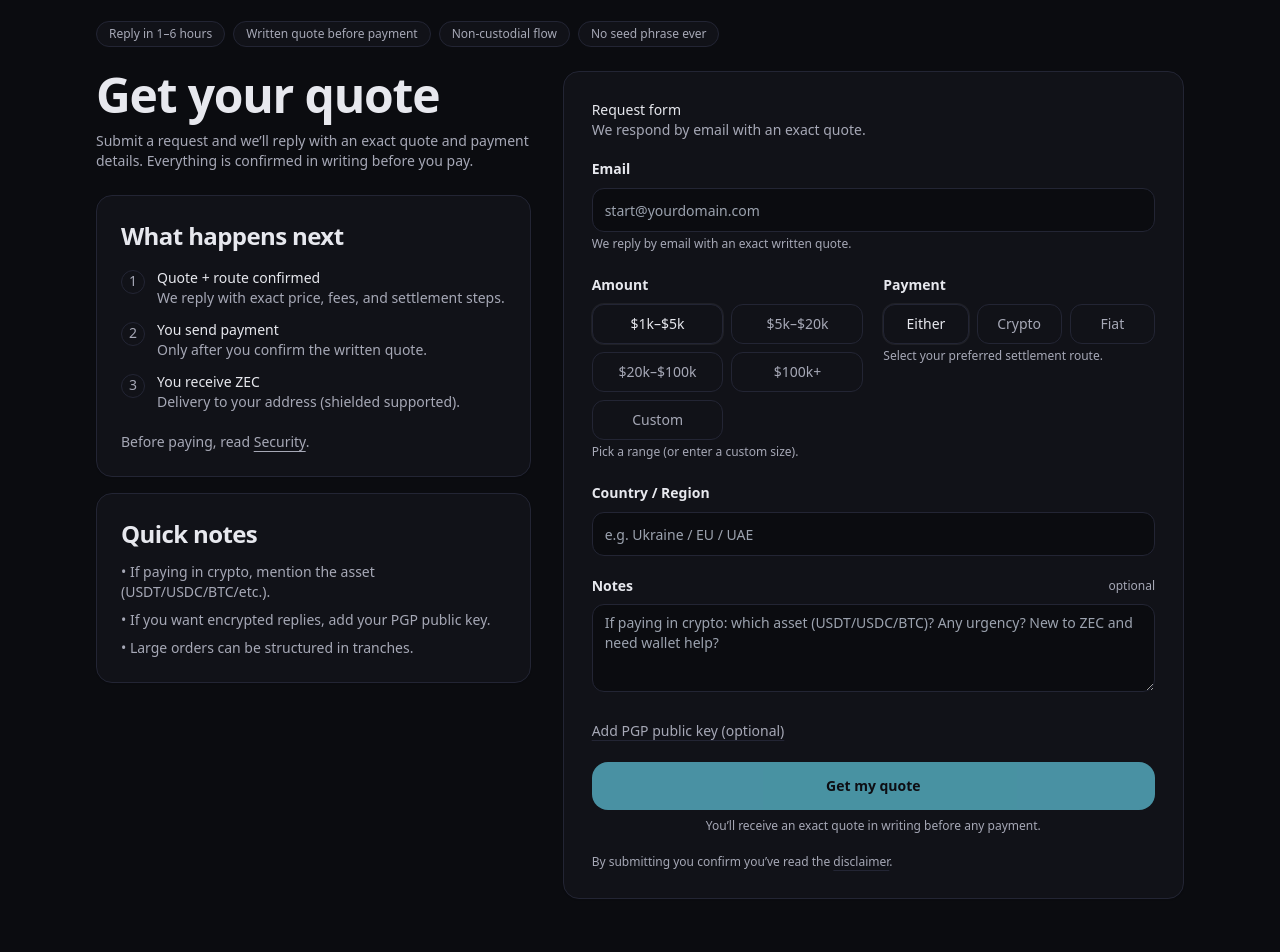
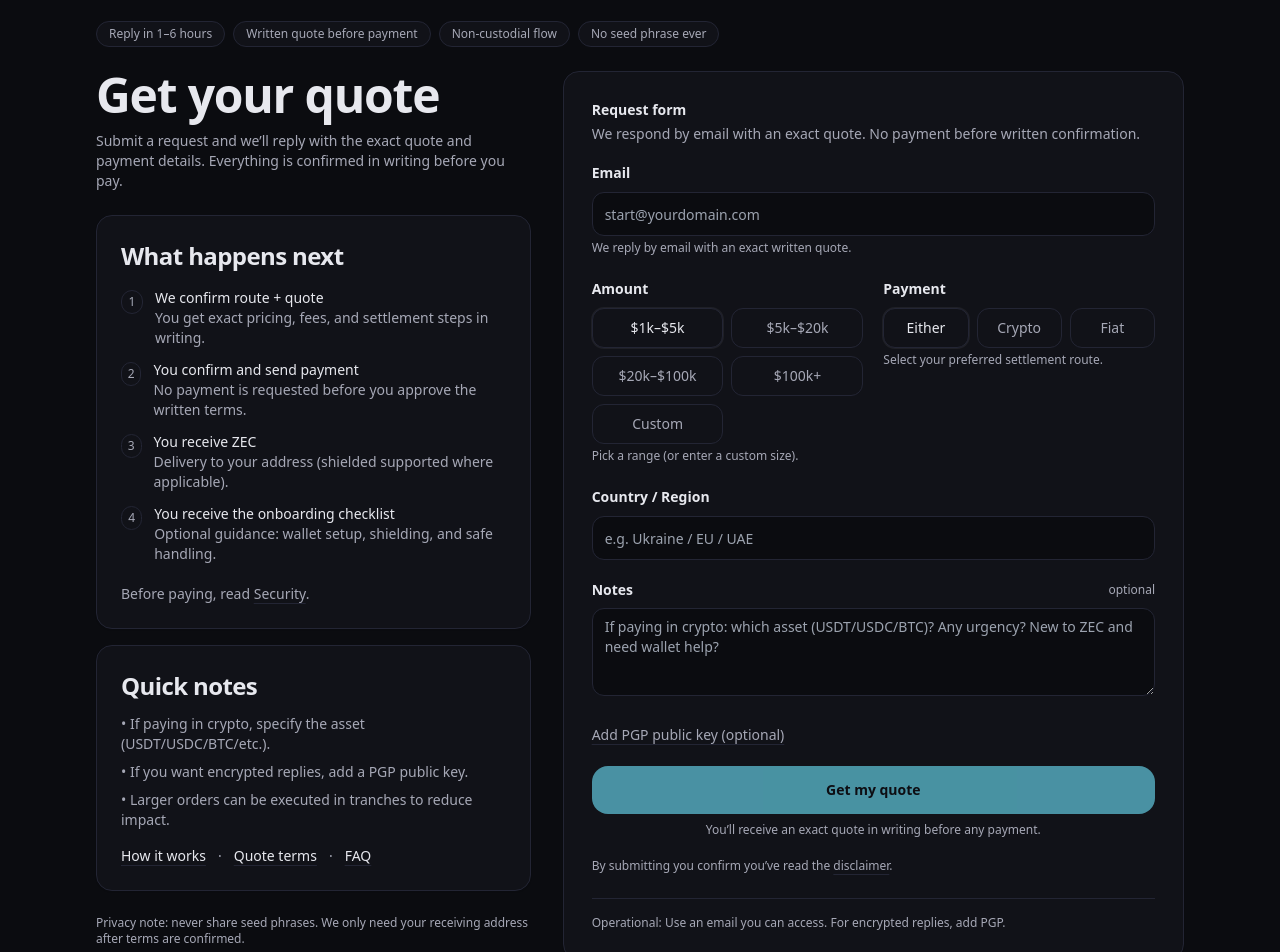
Before and after one commit to Gatsby01k/zcash-ventures, a Next.js app: page /start in a window 1280 px wide. Shown: the part 100-1052 px from the top of the page. Built offline with nearby package versions, Linux system fonts and the light colour scheme.

Commit message:
Update page.tsx

```diff
--- a/app/start/page.tsx
+++ b/app/start/page.tsx
@@ -11,14 +11,28 @@ const CHIPS = [
 ];
 
 const NEXT = [
-  { t: "Quote + route confirmed", d: "We reply with exact price, fees, and settlement steps." },
-  { t: "You send payment", d: "Only after you confirm the written quote." },
-  { t: "You receive ZEC", d: "Delivery to your address (shielded supported)." },
+  {
+    t: "We confirm route + quote",
+    d: "You get exact pricing, fees, and settlement steps in writing.",
+  },
+  {
+    t: "You confirm and send payment",
+    d: "No payment is requested before you approve the written terms.",
+  },
+  {
+    t: "You receive ZEC",
+    d: "Delivery to your address (shielded supported where applicable).",
+  },
+  {
+    t: "You receive the onboarding checklist",
+    d: "Optional guidance: wallet setup, shielding, and safe handling.",
+  },
 ];
 
 export default function StartPage() {
   return (
     <Container className="py-10 md:py-14">
+      {/* Chips */}
       <div className="mb-6 flex flex-wrap gap-2">
         {CHIPS.map((x) => (
           <Pill key={x}>{x}</Pill>
@@ -26,20 +40,22 @@ export default function StartPage() {
       </div>
 
       <div className="grid grid-cols-1 gap-8 md:grid-cols-12">
-        {/* Left */}
+        {/* Left column */}
         <div className="md:col-span-5">
           <H1>Get your quote</H1>
           <Muted className="mt-3">
-            Submit a request and we’ll reply with an exact quote and payment details.
+            Submit a request and we’ll reply with the exact quote and payment details.
             Everything is confirmed in writing before you pay.
           </Muted>
 
+          {/* What happens next */}
           <Card className="mt-6 p-6">
             <H2 className="text-base">What happens next</H2>
+
             <div className="mt-4 space-y-3">
               {NEXT.map((s, i) => (
                 <div key={s.t} className="flex gap-3">
-                  <div className="mt-0.5 h-6 w-6 rounded-full border border-line text-center text-sm text-muted">
+                  <div className="mt-0.5 flex h-6 w-6 items-center justify-center rounded-full border border-line text-xs text-muted">
                     {i + 1}
                   </div>
                   <div>
@@ -52,31 +68,68 @@ export default function StartPage() {
 
             <div className="mt-5 text-sm text-muted">
               Before paying, read{" "}
-              <Link className="underline underline-offset-4" href="/security">
+              <Link className="underline decoration-line underline-offset-4 hover:decoration-accent" href="/security">
                 Security
               </Link>
               .
             </div>
           </Card>
 
+          {/* Quick notes */}
           <Card className="mt-4 p-6">
             <H2 className="text-base">Quick notes</H2>
             <ul className="mt-3 space-y-2 text-sm text-muted">
-              <li>• If paying in crypto, mention the asset (USDT/USDC/BTC/etc.).</li>
-              <li>• If you want encrypted replies, add your PGP public key.</li>
-              <li>• Large orders can be structured in tranches.</li>
+              <li>• If paying in crypto, specify the asset (USDT/USDC/BTC/etc.).</li>
+              <li>• If you want encrypted replies, add a PGP public key.</li>
+              <li>• Larger orders can be executed in tranches to reduce impact.</li>
             </ul>
+
+            <div className="mt-4 flex flex-wrap gap-3 text-sm">
+              <Link
+                className="underline decoration-line underline-offset-4 hover:decoration-accent"
+                href="/how-it-works"
+              >
+                How it works
+              </Link>
+              <span className="text-muted">·</span>
+              <Link
+                className="underline decoration-line underline-offset-4 hover:decoration-accent"
+                href="/fees"
+              >
+                Quote terms
+              </Link>
+              <span className="text-muted">·</span>
+              <Link
+                className="underline decoration-line underline-offset-4 hover:decoration-accent"
+                href="/faq"
+              >
+                FAQ
+              </Link>
+            </div>
           </Card>
+
+          {/* Trust mini */}
+          <div className="mt-6 text-xs text-muted">
+            Privacy note: never share seed phrases. We only need your receiving address after terms are confirmed.
+          </div>
         </div>
 
-        {/* Right */}
+        {/* Right column (form card) */}
         <div className="md:col-span-7">
           <Card className="p-6 md:p-7">
             <div className="mb-4">
-              <div className="text-sm font-medium">Request form</div>
-              <div className="text-sm text-muted">We respond by email with an exact quote.</div>
+              <div className="text-sm font-semibold">Request form</div>
+              <div className="mt-1 text-sm text-muted">
+                We respond by email with an exact quote. No payment before written confirmation.
+              </div>
             </div>
+
             <StartForm />
+
+            {/* tiny footer */}
+            <div className="mt-6 border-t border-line pt-4 text-xs text-muted">
+              Operational: Use an email you can access. For encrypted replies, add PGP.
+            </div>
           </Card>
         </div>
       </div>
```
